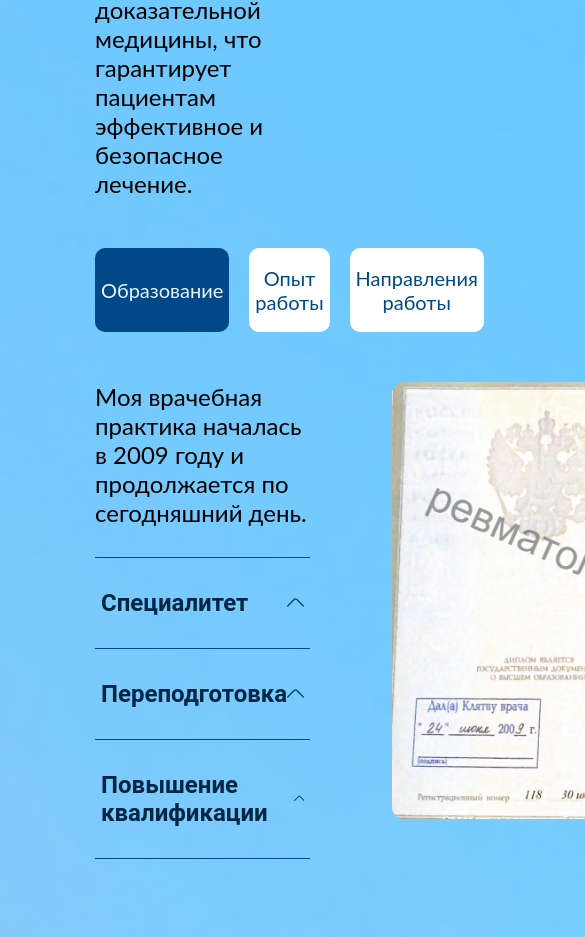
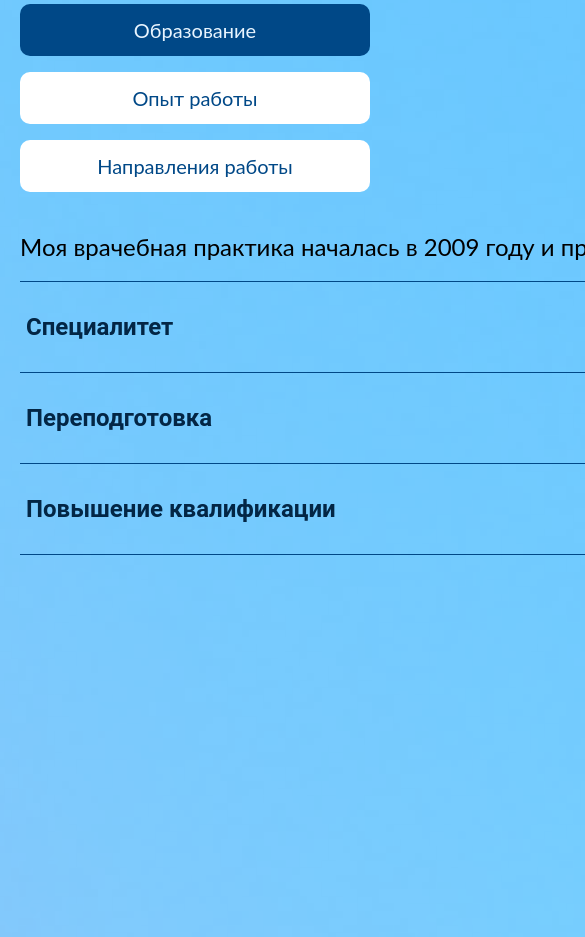
Before and after one commit to Nadya-Semyonova/doctorSavelieva, a React (Vite) app: page / in a window 390 px wide. Shown: the part 1060-1997 px from the top of the page, 585 px wide, since content can reach past the window. Built offline with nearby package versions, Linux system fonts and the light colour scheme.

Commit message:
адаптив для обо мне

```diff
--- a/src/sections/About/About.module.css
+++ b/src/sections/About/About.module.css
@@ -12,3 +12,18 @@
   gap: 20px;
   text-align: left;
 }
+
+/* Адаптив для планшетов */
+@media (max-width: 1390px) {
+    .about {
+        padding: 60px 40px;
+    }
+}
+
+/* Адаптив для мобильных телефонов */
+@media (max-width: 767px) {
+    .about {
+        padding: 40px 20px;
+        gap: 40px;
+    }
+}
--- a/src/sections/About/AccordionSection/AccordionSection.module.css
+++ b/src/sections/About/AccordionSection/AccordionSection.module.css
@@ -48,3 +48,14 @@
   padding-top: 12px;
   color: var(--color-text-primary);
 }
+
+/* Адаптив для планшетов и мобильных телефонов */
+@media (max-width: 1390px) {
+    .accordionContent {
+        width: 100%; /* Убираем фиксированную ширину */
+    }
+    .accordionInner {
+        word-wrap: break-word;
+        overflow-wrap: break-word;
+    }
+}
--- a/src/sections/About/DirectionsTab/DirectionsTab.module.css
+++ b/src/sections/About/DirectionsTab/DirectionsTab.module.css
@@ -32,3 +32,21 @@
   background-color: var(--color-text-primary);
   border-radius: 50%;
 }
+
+/* Адаптив для планшетов */
+@media (max-width: 1390px) {
+    .directions {
+        width: 100%;
+        gap: 40px;
+    }
+}
+
+/* Адаптив для мобильных телефонов */
+@media (max-width: 767px) {
+    .directions {
+        gap: 30px;
+    }
+    .directionsList li {
+        word-break: break-word; /* Добавляем перенос длинных слов */
+    }
+}
--- a/src/sections/About/EducationTab/EducationTab.module.css
+++ b/src/sections/About/EducationTab/EducationTab.module.css
@@ -93,3 +93,30 @@
     opacity: 1;
   }
 }
+
+/* Адаптив для планшетов */
+@media (max-width: 1390px) {
+    .education {
+        gap: 40px;
+    }
+    .right {
+        max-width: 100%;
+    }
+}
+
+/* Адаптив для мобильных телефонов */
+@media (max-width: 767px) {
+    .education {
+        grid-template-columns: 1fr; /* Ставим блоки друг под другом */
+        gap: 30px;
+    }
+    .right {
+        order: 2;
+    }
+    .right img {
+        max-height: 300px; /* Уменьшаем высоту на маленьких экранах */
+    }
+    .intro {
+        padding-bottom: 20px;
+    }
+}
--- a/src/sections/About/ExperienceTab/ExperienceTab.module.css
+++ b/src/sections/About/ExperienceTab/ExperienceTab.module.css
@@ -20,3 +20,24 @@
   object-fit: cover;
   border-radius: 12px;
 }
+
+/* Адаптив для планшетов */
+@media (max-width: 1390px) {
+    .experience {
+        gap: 40px;
+    }
+    .right {
+        max-width: 100%;
+    }
+}
+
+/* Адаптив для мобильных телефонов */
+@media (max-width: 767px) {
+    .experience {
+        grid-template-columns: 1fr;
+        gap: 30px;
+    }
+    .right {
+        order: 2;
+    }
+}
--- a/src/sections/About/Tabs/Tabs.module.css
+++ b/src/sections/About/Tabs/Tabs.module.css
@@ -16,7 +16,7 @@
   cursor: pointer;
 }
 
-/* подумать и сделать общий стиль для кнопок при ховере и нажатии */
+
 .tabButton:hover {
   color: var(--color-text-primary);
 }
@@ -25,3 +25,25 @@
   background: var(--button-bg-color-blue);
   color: var(--button-text-primary);
 }
+
+/* Адаптив для планшетов */
+@media (max-width: 1390px) {
+    .tabs {
+        gap: 16px;
+        flex-wrap: wrap;
+    }
+    .tabButton {
+        flex: 1 1 auto;
+        min-width: 180px;
+        width: auto;
+        padding-block: 14px;
+    }
+}
+
+/* Адаптив для мобильных телефонов */
+@media (max-width: 767px) {
+    .tabButton {
+        width: 100%;
+        min-width: unset;
+    }
+}
--- a/src/shared/ui/CarouselSlider/CarouselSlider.module.css
+++ b/src/shared/ui/CarouselSlider/CarouselSlider.module.css
@@ -71,26 +71,17 @@
   pointer-events: none;
 }
 
-@media (width <= 768px) {
+
+@media (max-width: 1390px) {
   .container {
-    padding: 0 20px;
+    margin-top: 16px;
   }
-
-  .customButtonPrev,
-  .customButtonNext {
-    width: 32px;
-    height: 32px;
+  .controls {
+    padding-top: 12px;
   }
 }
-
-@media (width <= 480px) {
-  .container {
-    padding: 0 12px;
-  }
-
-  .customButtonPrev,
-  .customButtonNext {
-    width: 28px;
-    height: 28px;
+@media (max-width: 480px) {
+  .controls {
+    gap: 12px;
   }
 }
```
Also changed, not shown: src/sections/Hero/Hero.module.css (+4 -4 lines), src/sections/About/ExperienceTab/ExperienceTab.tsx (line endings or trailing spaces).
